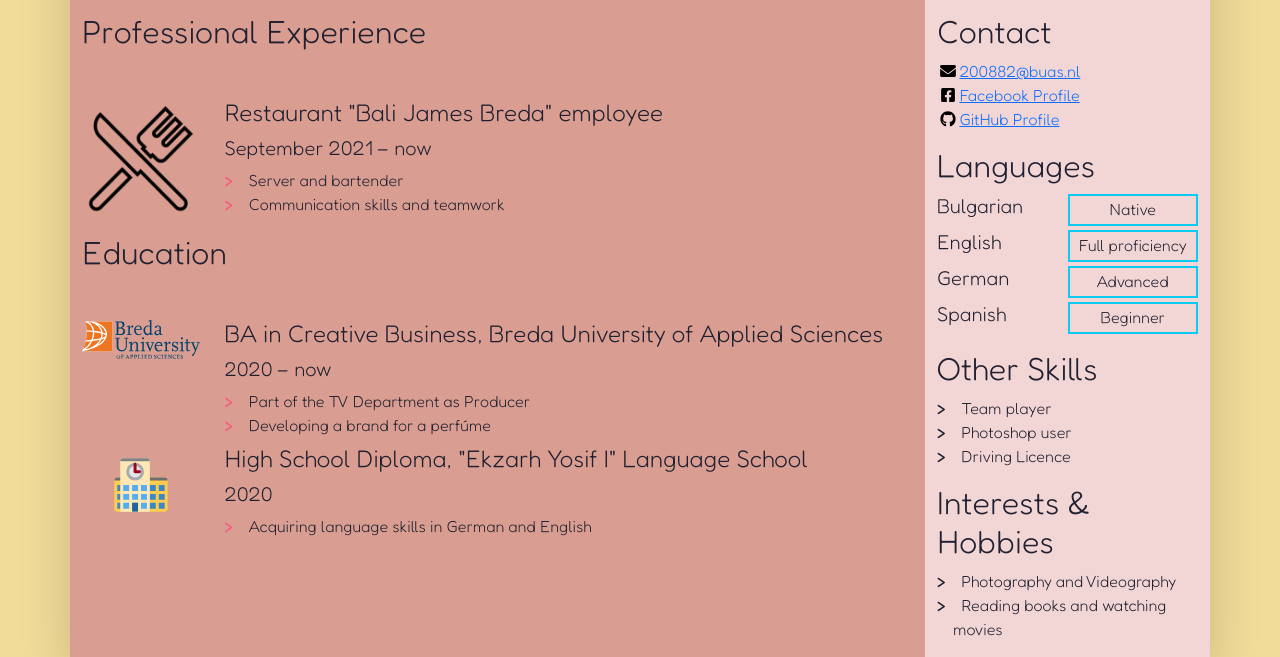
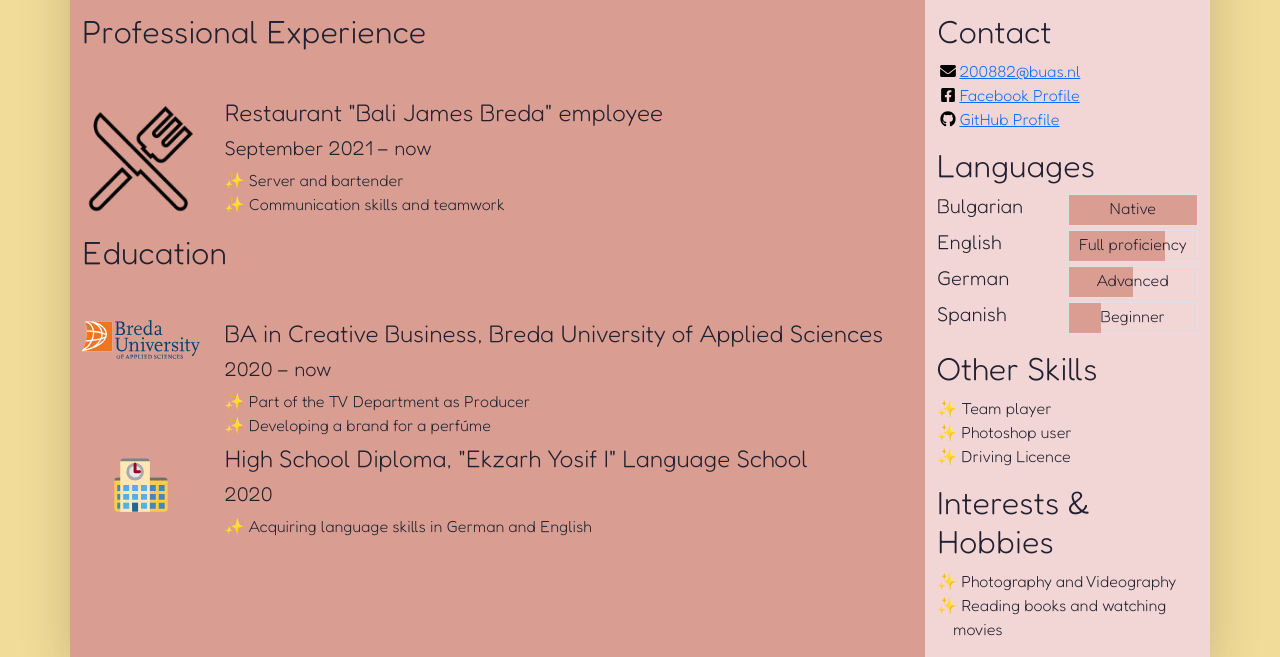
Before and after one commit to teodoradimitrovaa/Teodora, a plain HTML site: page index.html in a window 1280 px wide. Shown: the part 183-840 px from the top of the page. Drawn offline with nearby package versions, Linux system fonts and the light colour scheme.

Commit message:
oo
aideee

```diff
--- a/css/styles.css
+++ b/css/styles.css
@@ -29,7 +29,7 @@ body {
 /* Styles for lists in the document */
 
 .biography-details li::before, .skill-list li::before {
-	content: ">";
+	content: "✨";
 	font-weight: 800;
 	display: inline-block;
 	width: 1em;
@@ -42,6 +42,15 @@ body {
 
 .biography-details li, .skill-list li {
 	padding-left: 1em;
+}
+.language-progress {
+	background-color:#D99E91;
+	border-color: white;
+    border-width: .10em;
+  	border-style: none;
+}
+.language-level {
+	background-color: #F2D5D5
 }
 
 /* Styles for contact icons */
--- a/index.html
+++ b/index.html
@@ -199,7 +199,7 @@
             <ul class="language-list list-unstyled">
               <li class="language-item d-flex mb-1">
                 <h5 class="language-name w-50">Bulgarian&nbsp;</h5>
-                <div class="language-level w-50 border border-info border-2 position-relative">
+                <div class="language-level w-50 border position-relative">
                   <!-- The div below is a progress bar. Choose between w-25, w-50, w-75 and w-100 to show your level of fluency -->
                   <div class="language-progress position-absolute h-100 w-100"></div>
                   <h6 class="position-absolute w-100 text-center top-0 py-1">Native</h6>
@@ -207,7 +207,7 @@
               </li>
               <li class="language-item d-flex mb-1">
                 <h5 class="language-name w-50">English</h5>
-                <div class="language-level w-50 border border-info border-2 position-relative">
+                <div class="language-level w-50 border position-relative">
                   <!-- The div below is a progress bar. Choose between w-25, w-50, w-75 and w-100 to show your level of fluency -->
                   <div class="language-progress position-absolute h-100 w-75"></div>
                   <h6 class="position-absolute w-100 text-center top-0 py-1">Full proficiency</h6>
@@ -215,7 +215,7 @@
               </li>
               <li class="language-item d-flex mb-1">
                 <h5 class="language-name w-50">German</h5>
-                <div class="language-level w-50 border border-info border-2 position-relative">
+                <div class="language-level w-50 border position-relative">
                   <!-- The div below is a progress bar. Choose between w-25, w-50, w-75 and w-100 to show your level of fluency -->
                   <div class="language-progress position-absolute h-100 w-50"></div>
                   <h6 class="position-absolute w-100 text-center top-0 py-1">Advanced</h6>
@@ -223,7 +223,7 @@
               </li>
               <li class="language-item d-flex mb-1">
                 <h5 class="language-name w-50">Spanish</h5>
-                <div class="language-level w-50 border border-info border-2 position-relative">
+                <div class="language-level w-50 border position-relative">
                   <!-- The div below is a progress bar. Choose between w-25, w-50, w-75 and w-100 to show your level of fluency -->
                   <div class="language-progress position-absolute h-100 w-25"></div>
                   <h6 class="position-absolute w-100 text-center top-0 py-1">Beginner</h6>
```
